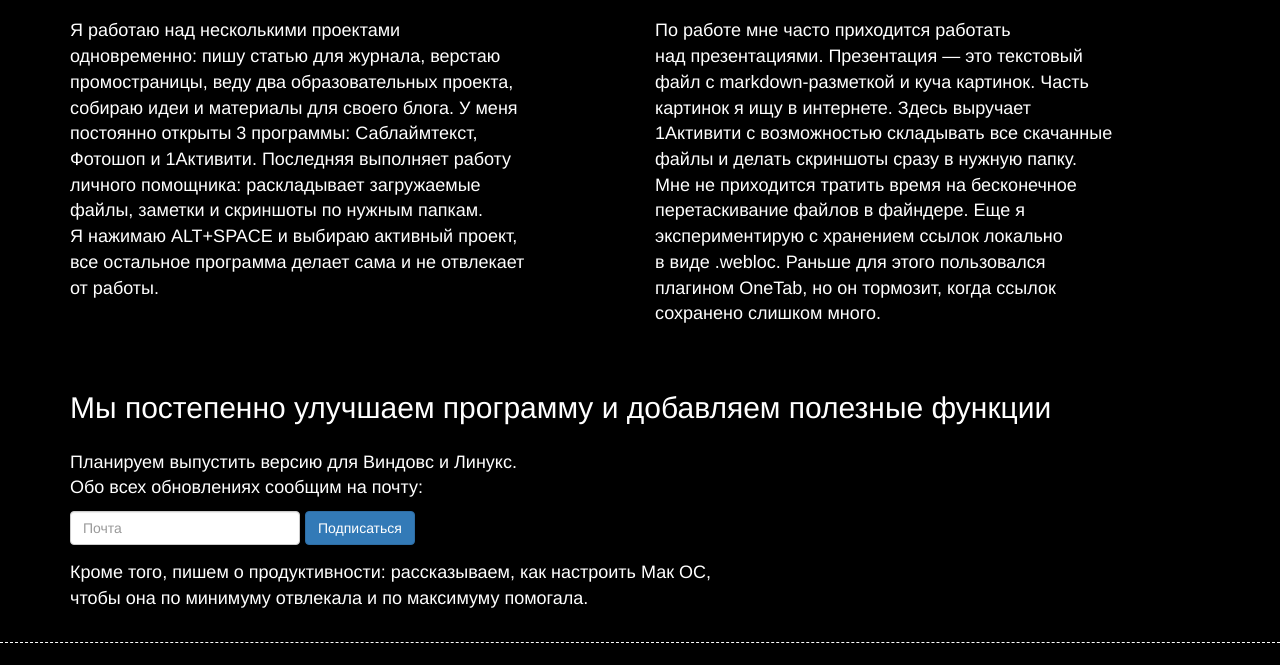
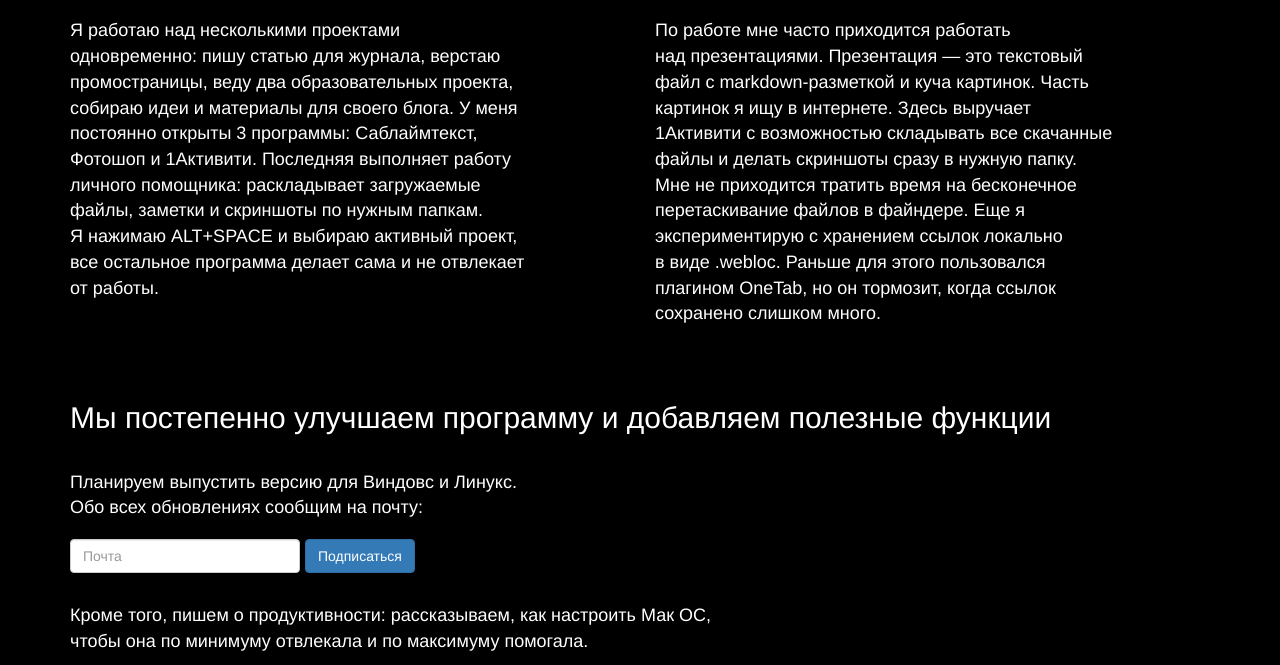
Before and after one commit to glubkoelena/glubkoelena.github.io, a plain HTML site: page untitled.html in a window 1280 px wide. Shown: the part 3569-4234 px from the top of the page. Drawn offline with Linux system fonts and the light colour scheme.

Commit message:
Исправлены ЦСС и ХТМЛ в блоке «Подписка»
Исправила отступы, в ХТМЛ классу вернула кавычки.

```diff
--- a/css/1activity.css
+++ b/css/1activity.css
@@ -355,7 +355,7 @@
 /*Подписка*/
 
 .fifth-screen__subscribe {
-margin-top: 50px;
+margin-top: 60px;
 color: white;
 }
 
@@ -365,12 +365,12 @@
 }
 
 .fifth-screen__subscribe_p {
-margin-top: 20px;
+margin-top: 30px;
 }
 
 .fifth-screen__subscribe_form {/*Форма подписки*/
-margin-top: 15px;
-margin-bottom: 25px;
+margin-top: 8px;
+padding-bottom: 15px;
 }
 
 .fifth-screen__hr_dotted {
--- a/untitled.html
+++ b/untitled.html
@@ -293,7 +293,7 @@
 			<!-- Форма подписки -->
         <div class="hidden-md hidden-lg col-xs-12">
 				<form class="signupSubscriberForm" method="post" action="http://skillgrid.campayn.com/contacts/signup_form_add_contact/38318" accept-charset="utf-8">
-        			<div class="form-group fifth-screen__subscribe_form>
+        			<div class="form-group fifth-screen__subscribe_form">
                 		<input type="hidden" name="formId" value="39987">
                 		<input type="email" class="form-control" name="email" placeholder="Почта" style="width: 150px; display:inline-block">
                 		<input type="submit" value="Ввести" class="btn btn-primary">
@@ -302,7 +302,7 @@
             </div>
             <div class="hidden-xs hidden-sm col-md-12">
     				<form class="signupSubscriberForm" method="post" action="http://skillgrid.campayn.com/contacts/signup_form_add_contact/38318" accept-charset="utf-8">
-            			<div class="form-group fifth-screen__subscribe_form>
+            			<div class="form-group fifth-screen__subscribe_form">
                     		<input type="hidden" name="formId" value="39987">
                     		<input type="email" class="form-control" name="email" placeholder="Почта" style="width: 230px; display:inline-block">
                     		<input type="submit" value="Подписаться" class="btn btn-primary">
```
